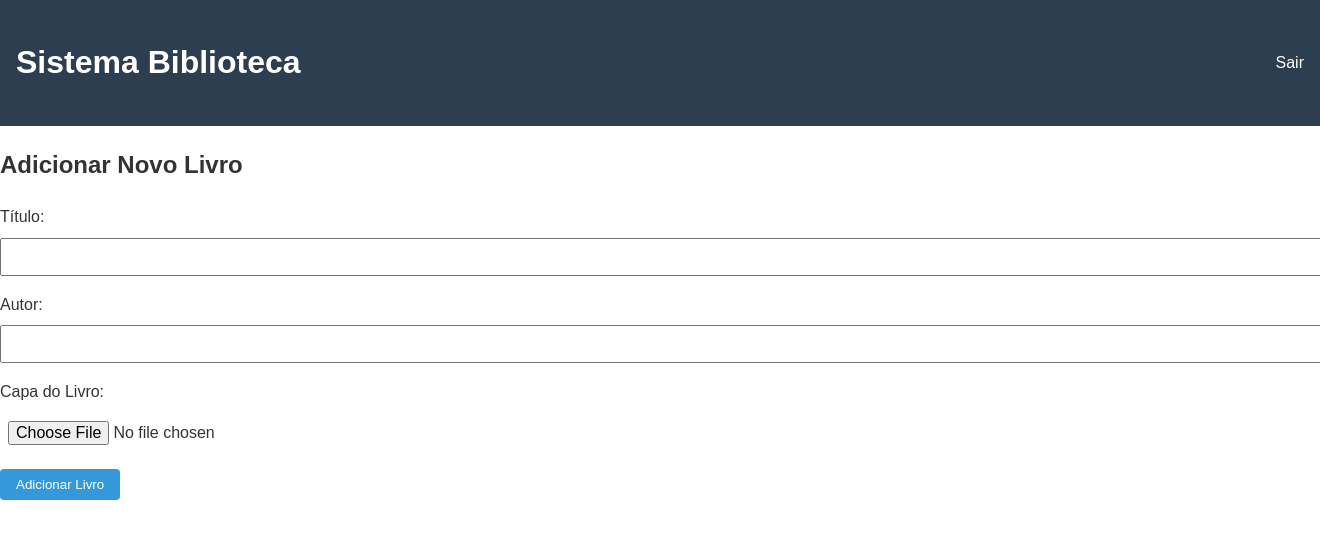
After one commit to fernandaguzzo/projeto-integrador, a Flask app: page /adicionar-livro in a window 1320 px wide; the page is wider, and only the part inside the window is pictured. The commit adds this page. Shown: the top 539 px of that part. Run offline with Flask 3, Linux system fonts and the light colour scheme; a user stored in the database is signed in.

Commit message:
configurações

```diff
--- a/app.py
+++ b/app.py
@@ -1,95 +1,193 @@
-from flask import Flask, render_template, request, redirect, url_for, flash, jsonify
+from flask import Flask, render_template, request, redirect, url_for, flash, session
 from flask_sqlalchemy import SQLAlchemy
 from datetime import datetime, timedelta
+from werkzeug.security import generate_password_hash, check_password_hash
+from werkzeug.utils import secure_filename
+from functools import wraps
+import os
 
 app = Flask(__name__)
-app.config['SQLALCHEMY_DATABASE_URI'] = 'sqlite:///database.db'
-app.config['SECRET_KEY'] = 'sua_chave_secreta_aqui'
+app.config['SQLALCHEMY_DATABASE_URI'] = 'sqlite:///biblioteca.db'
+app.config['SECRET_KEY'] = 'segredo123'
+app.config['UPLOAD_FOLDER'] = 'static/capas'
 db = SQLAlchemy(app)
 
-# Modelos do Banco de Dados
+# Modelos
+class Usuario(db.Model):
+    id = db.Column(db.Integer, primary_key=True)
+    username = db.Column(db.String(80), unique=True, nullable=False)
+    password = db.Column(db.String(120), nullable=False)
+    tipo = db.Column(db.String(20), nullable=False)  # 'admin' ou 'usuario'
+
 class Livro(db.Model):
     id = db.Column(db.Integer, primary_key=True)
     titulo = db.Column(db.String(100), nullable=False)
     autor = db.Column(db.String(100), nullable=False)
-    isbn = db.Column(db.String(20), unique=True, nullable=False)
+    capa = db.Column(db.String(100))
     disponivel = db.Column(db.Boolean, default=True)
 
 class Emprestimo(db.Model):
     id = db.Column(db.Integer, primary_key=True)
-    livro_id = db.Column(db.Integer, db.ForeignKey('livro.id'), nullable=False)
-    data_emprestimo = db.Column(db.DateTime, default=datetime.utcnow)
+    livro_id = db.Column(db.Integer, db.ForeignKey('livro.id'))
+    usuario_id = db.Column(db.Integer, db.ForeignKey('usuario.id'))
+    data_emprestimo = db.Column(db.DateTime, default=datetime.now)
     data_devolucao = db.Column(db.DateTime)
-    usuario = db.Column(db.String(100), nullable=False)
-    devolvido = db.Column(db.Boolean, default=False)
-    livro = db.relationship('Livro', backref=db.backref('emprestimos', lazy=True))
+    livro = db.relationship('Livro', backref='emprestimos')
+    usuario = db.relationship('Usuario', backref='emprestimos')
+
+# Decorador para login requerido
+def login_required(f):
+    @wraps(f)
+    def decorated_function(*args, **kwargs):
+        if 'user_id' not in session:
+            flash('Faça login primeiro', 'danger')
+            return redirect(url_for('login'))
+        return f(*args, **kwargs)
+    return decorated_function
 
 # Rotas
 @app.route('/')
 def index():
     return render_template('index.html')
 
-@app.route('/admin', methods=['GET', 'POST'])
+@app.route('/login', methods=['GET', 'POST'])  # ← Note o nome 'login' aqui
+def login():  # ← E aqui
+    if request.method == 'POST':
+        username = request.form['username']
+        password = request.form['password']
+        user = Usuario.query.filter_by(username=username).first()
+
+        if user and check_password_hash(user.password, password):
+            session['user_id'] = user.id
+            session['user_type'] = user.tipo
+            flash('Login realizado com sucesso!', 'success')
+            return redirect(url_for('dashboard'))  # ← Verifique também este nome
+        else:
+            flash('Usuário ou senha incorretos', 'danger')
+    return render_template('login.html')  # ← E este template existe
+
+@app.route('/logout')
+def logout():
+    session.clear()
+    return redirect(url_for('index'))
+
+@app.route('/dashboard')
+@login_required
+def dashboard():
+    if session['user_type'] == 'admin':
+        return admin()
+    return user()
+
+# Área do administrador
+@app.route('/admin')
+@login_required
 def admin():
+    if session['user_type'] != 'admin':
+        flash('Acesso não autorizado', 'danger')
+        return redirect(url_for('dashboard'))
+
+    livros = Livro.query.all()
+    emprestimos = Emprestimo.query.filter_by(data_devolucao=None).all()
+    return render_template('admin.html', livros=livros, emprestimos=emprestimos)
+
+@app.route('/adicionar-livro', methods=['GET', 'POST'])
+@login_required
+def adicionar_livro():
+    if session['user_type'] != 'admin':
+        flash('Acesso não autorizado', 'danger')
+        return redirect(url_for('dashboard'))
+
     if request.method == 'POST':
         titulo = request.form['titulo']
         autor = request.form['autor']
-        isbn = request.form['isbn']
 
-        novo_livro = Livro(titulo=titulo, autor=autor, isbn=isbn)
+        # Upload da capa
+        capa = None
+        if 'capa' in request.files:
+            arquivo = request.files['capa']
+            if arquivo.filename != '':
+                if not os.path.exists(app.config['UPLOAD_FOLDER']):
+                    os.makedirs(app.config['UPLOAD_FOLDER'])
+                filename = secure_filename(arquivo.filename)
+                arquivo.save(os.path.join(app.config['UPLOAD_FOLDER'], filename))
+                capa = filename
+
+        novo_livro = Livro(titulo=titulo, autor=autor, capa=capa)
         db.session.add(novo_livro)
         db.session.commit()
         flash('Livro adicionado com sucesso!', 'success')
         return redirect(url_for('admin'))
 
-    livros = Livro.query.all()
-    return render_template('admin.html', livros=livros)
+    return render_template('adicionar_livro.html')
 
 @app.route('/user')
+@login_required
 def user():
     livros = Livro.query.filter_by(disponivel=True).all()
-    return render_template('user.html', livros=livros)
+    meus_emprestimos = Emprestimo.query.filter_by(
+        usuario_id=session['user_id']
+    ).filter(Emprestimo.data_devolucao == None).all()
 
-@app.route('/emprestar', methods=['POST'])
-def emprestar():
-    data = request.get_json()
-    livro_id = data['livro_id']
-    usuario = data['usuario']
+    # Adiciona datetime.now ao contexto do template
+    return render_template('user.html',
+                         livros=livros,
+                         emprestimos=meus_emprestimos,
+                         datetime=datetime)
 
-    livro = Livro.query.get(livro_id)
-    if livro and livro.disponivel:
-        livro.disponivel = False
-        data_devolucao = datetime.utcnow() + timedelta(days=14)
-        novo_emprestimo = Emprestimo(
-            livro_id=livro_id,
-            usuario=usuario,
-            data_devolucao=data_devolucao
-        )
-        db.session.add(novo_emprestimo)
+@app.route('/emprestar/<int:livro_id>')
+@login_required
+def emprestar(livro_id):
+    livro = Livro.query.get_or_404(livro_id)
+
+    if not livro.disponivel:
+        flash('Livro não disponível', 'danger')
+        return redirect(url_for('user'))
+
+    # Calcula data de devolução (7 dias depois)
+    data_devolucao = datetime.now() + timedelta(days=7)
+
+    novo_emprestimo = Emprestimo(
+        livro_id=livro.id,
+        usuario_id=session['user_id'],
+        data_devolucao=data_devolucao
+    )
+
+    livro.disponivel = False
+    db.session.add(novo_emprestimo)
+    db.session.commit()
+
+    flash(f'Livro emprestado! Devolva até {data_devolucao.strftime("%d/%m/%Y")}', 'success')
+    return redirect(url_for('user'))
+
+@app.route('/devolver/<int:emprestimo_id>')
+@login_required
+def devolver(emprestimo_id):
+    emprestimo = Emprestimo.query.get_or_404(emprestimo_id)
+
+    if emprestimo.usuario_id != session['user_id']:
+        flash('Ação não permitida', 'danger')
+        return redirect(url_for('user'))
+
+    emprestimo.livro.disponivel = True
+    emprestimo.data_devolucao = datetime.now()
+    db.session.commit()
+
+    flash('Livro devolvido com sucesso!', 'success')
+    return redirect(url_for('user'))
+
+# Inicialização
+def criar_admin():
+    if not Usuario.query.filter_by(username='admin').first():
+        senha_hash = generate_password_hash('admin123')
+        admin = Usuario(username='admin', password=senha_hash, tipo='admin')
+        db.session.add(admin)
         db.session.commit()
-        return jsonify({'success': True})
 
-    return jsonify({'success': False})
-
-@app.route('/devolver/<int:livro_id>')
-def devolver(livro_id):
-    livro = Livro.query.get(livro_id)
-    if livro:
-        livro.disponivel = True
-        emprestimo = Emprestimo.query.filter_by(livro_id=livro_id, devolvido=False).first()
-        if emprestimo:
-            emprestimo.devolvido = True
-            emprestimo.data_devolucao = datetime.utcnow()
-        db.session.commit()
-        flash('Livro devolvido com sucesso!', 'success')
-    return redirect(url_for('admin'))
-
-@app.route('/livros')
-def livros():
-    livros = Livro.query.all()
-    return render_template('livros.html', livros=livros)
+with app.test_request_context():
+    print(url_for('login'))
 
 if __name__ == '__main__':
     with app.app_context():
         db.create_all()
+        criar_admin()
     app.run(debug=True)
--- /dev/null
+++ b/biblioteca.json
@@ -0,0 +1 @@
+{"usuarios": {"1": {"username": "admin", "password": "scrypt:32768:8:1$HHIsysoXBXGZrtB0$1658ec7b8faa49442246b20a88dc6ca4af842d1f4a7cab78225377e07af406acbe06893e6ad88755773e61826e93b837e0245fc9a781881c76560ce7b9494365", "nome": "Administrador", "email": "admin@biblioteca.com", "tipo": "admin", "data_cadastro": "2025-05-13 21:10:05"}, "2": {"username": "FERNANDA", "password": "scrypt:32768:8:1$G7qDWC2WoGLLYqxW$5f8bbba8c7ba341e6b2d3d6d080e5dbbdcd7d03bc64077708c4354ce810c9be44d22cc123d8b67a29652b27662a8226b4bf8e6c31834939596524040d07e7ffa", "nome": "FERNANDA", "email": null, "tipo": "usuario", "data_cadastro": "2025-05-13 21:11:27"}}}
--- a/static/css/style.css
+++ b/static/css/style.css
@@ -1,6 +1,6 @@
-/* Estilos Gerais */
+/* Estilos gerais */
 body {
-    font-family: 'Arial', sans-serif;
+    font-family: Arial, sans-serif;
     line-height: 1.6;
     margin: 0;
     padding: 0;
@@ -11,69 +11,20 @@ header {
     background: #2c3e50;
     color: white;
     padding: 1rem;
-    text-align: center;
+    display: flex;
+    justify-content: space-between;
+    align-items: center;
 }
 
 nav a {
     color: white;
-    margin: 0 10px;
+    margin-left: 1rem;
     text-decoration: none;
 }
 
-nav a:hover {
-    text-decoration: underline;
-}
-
-main {
-    padding: 20px;
-    max-width: 1200px;
-    margin: 0 auto;
-}
-
-footer {
-    background: #2c3e50;
-    color: white;
-    text-align: center;
-    padding: 1rem;
-    position: fixed;
-    bottom: 0;
-    width: 100%;
-}
-
-/* Botões */
-.btn {
-    display: inline-block;
-    background: #3498db;
-    color: white;
-    padding: 8px 15px;
-    border: none;
-    border-radius: 4px;
-    cursor: pointer;
-    text-decoration: none;
-    font-size: 14px;
-}
-
-.btn:hover {
-    background: #2980b9;
-}
-
-.btn-admin {
-    background: #e74c3c;
-}
-
-.btn-admin:hover {
-    background: #c0392b;
-}
-
-.btn-small {
-    padding: 5px 10px;
-    font-size: 12px;
-}
-
-/* Alertas */
 .alert {
-    padding: 10px;
-    margin-bottom: 15px;
+    padding: 0.75rem 1rem;
+    margin: 1rem 0;
     border-radius: 4px;
 }
 
@@ -82,114 +33,93 @@ footer {
     color: #155724;
 }
 
-.alert-error {
+.alert-danger {
     background: #f8d7da;
     color: #721c24;
 }
 
-/* Painel Admin */
-.admin-panel {
-    display: grid;
-    gap: 30px;
-}
-
-.add-book {
-    background: #f8f9fa;
-    padding: 20px;
-    border-radius: 5px;
-}
-
+/* Formulários */
 .form-group {
-    margin-bottom: 15px;
+    margin-bottom: 1rem;
 }
 
 .form-group label {
     display: block;
-    margin-bottom: 5px;
+    margin-bottom: 0.5rem;
 }
 
 .form-group input {
     width: 100%;
-    padding: 8px;
+    padding: 0.5rem;
+    font-size: 1rem;
+}
+
+.btn {
+    display: inline-block;
+    background: #3498db;
+    color: white;
+    padding: 0.5rem 1rem;
+    border: none;
+    border-radius: 4px;
+    cursor: pointer;
+    text-decoration: none;
+}
+
+.btn:hover {
+    background: #2980b9;
+}
+
+/* Cards de livros */
+.livros-grid {
+    display: grid;
+    grid-template-columns: repeat(auto-fill, minmax(200px, 1fr));
+    gap: 1rem;
+    margin: 1rem 0;
+}
+
+.livro-card {
     border: 1px solid #ddd;
     border-radius: 4px;
+    padding: 1rem;
+    text-align: center;
 }
 
+.livro-card img {
+    max-width: 100%;
+    height: auto;
+    max-height: 200px;
+}
+
+.status {
+    font-weight: bold;
+}
+
+.disponivel {
+    color: green;
+}
+
+.emprestado {
+    color: red;
+}
+
+/* Tabelas */
 table {
     width: 100%;
     border-collapse: collapse;
-    margin-top: 20px;
+    margin: 1rem 0;
 }
 
-table th, table td {
-    padding: 10px;
-    border: 1px solid #ddd;
+th, td {
+    padding: 0.75rem;
     text-align: left;
+    border-bottom: 1px solid #ddd;
 }
 
-table th {
-    background: #f8f9fa;
+th {
+    background-color: #f2f2f2;
 }
 
-/* Painel Usuário */
-.book-grid {
-    display: grid;
-    grid-template-columns: repeat(auto-fill, minmax(250px, 1fr));
-    gap: 20px;
-    margin-top: 20px;
+.atrasado {
+    color: red;
+    font-weight: bold;
 }
-
-.book-card {
-    background: white;
-    border: 1px solid #ddd;
-    border-radius: 5px;
-    padding: 15px;
-    box-shadow: 0 2px 5px rgba(0,0,0,0.1);
-}
-
-.book-card h3 {
-    margin-top: 0;
-}
-
-/* Modal */
-.modal {
-    display: none;
-    position: fixed;
-    z-index: 1;
-    left: 0;
-    top: 0;
-    width: 100%;
-    height: 100%;
-    background-color: rgba(0,0,0,0.4);
-}
-
-.modal-content {
-    background-color: #fefefe;
-    margin: 15% auto;
-    padding: 20px;
-    border: 1px solid #888;
-    width: 80%;
-    max-width: 500px;
-    border-radius: 5px;
-}
-
-.close {
-    color: #aaa;
-    float: right;
-    font-size: 28px;
-    font-weight: bold;
-    cursor: pointer;
-}
-
-.close:hover {
-    color: black;
-}
-
-/* Status dos livros */
-.available {
-    color: green;
-}
-
-.unavailable {
-    color: red;
-}
--- /dev/null
+++ b/templates/adicionar_livro.html
@@ -0,0 +1,22 @@
+{% extends "base.html" %}
+
+{% block content %}
+<section class="add-book">
+    <h2>Adicionar Novo Livro</h2>
+    <form method="POST" enctype="multipart/form-data">
+        <div class="form-group">
+            <label>Título:</label>
+            <input type="text" name="titulo" required>
+        </div>
+        <div class="form-group">
+            <label>Autor:</label>
+            <input type="text" name="autor" required>
+        </div>
+        <div class="form-group">
+            <label>Capa do Livro:</label>
+            <input type="file" name="capa" accept="image/*">
+        </div>
+        <button type="submit" class="btn">Adicionar Livro</button>
+    </form>
+</section>
+{% endblock %}
--- a/templates/base.html
+++ b/templates/base.html
@@ -1,19 +1,20 @@
 <!DOCTYPE html>
-<html lang="pt-br">
+<html lang="pt-BR">
 <head>
     <meta charset="UTF-8">
     <meta name="viewport" content="width=device-width, initial-scale=1.0">
-    <title>Biblioteca Digital</title>
+    <title>Biblioteca</title>
     <link rel="stylesheet" href="{{ url_for('static', filename='css/style.css') }}">
 </head>
 <body>
     <header>
-        <h1>Biblioteca Digital</h1>
+        <h1>Sistema Biblioteca</h1>
         <nav>
-            <a href="{{ url_for('index') }}">Início</a>
-            <a href="{{ url_for('admin') }}">Admin</a>
-            <a href="{{ url_for('user') }}">Usuário</a>
-            <a href="{{ url_for('livros') }}">Livros</a>
+            {% if 'user_id' in session %}
+                <a href="{{ url_for('logout') }}">Sair</a>
+            {% else %}
+                <a href="{{ url_for('login') }}">Login</a>
+            {% endif %}
         </nav>
     </header>
 
```
Also changed, not shown: static/js/script.js (+17 -77 lines), templates/admin.html (+30 -37 lines), templates/cadastro.html (added, +23 -0 lines), templates/index.html (+2 -6 lines), templates/login.html (+5 -5 lines), templates/user.html (+42 -22 lines), instance/biblioteca.db (added), static/capas/images.jpg (added).
